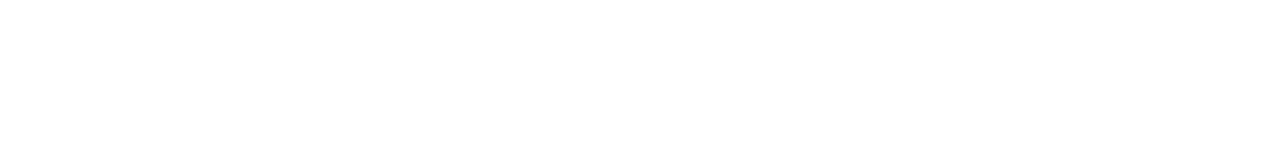
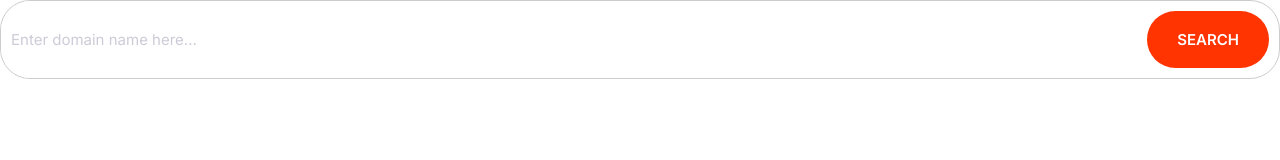
Before and after one commit to krishna-gup/dnet, a plain HTML site: page index.html in a window 1280 px wide. Drawn offline with Linux system fonts and the light colour scheme.

Commit message:
Set up input groups.

```diff
--- a/css/styles.css
+++ b/css/styles.css
@@ -239,6 +239,22 @@ a {
   color: #cdcbd7;
 }
 
+.input-group {
+  border: 1px solid #ccc;
+  border-radius: 30px;
+  display: flex;
+}
+
+.input-group .input {
+  border: 0;
+  flex-grow: 1;
+  padding: 1.5rem 1rem;
+}
+
+.input-group .btn {
+  margin: 1rem;
+}
+
 @media screen and (min-width: 1024px) {
   .input {
     font-size: 1.5rem;
--- a/index.html
+++ b/index.html
@@ -13,5 +13,14 @@
     />
     <title>Document</title>
   </head>
-  <body></body>
+  <body>
+    <div class="input-group">
+      <input
+        type="text"
+        class="input"
+        placeholder="Enter domain name here..."
+      />
+      <button class="btn btn--accent">Search</button>
+    </div>
+  </body>
 </html>
```
Also changed, not shown: css/components/input.html (+5 -0 lines).
